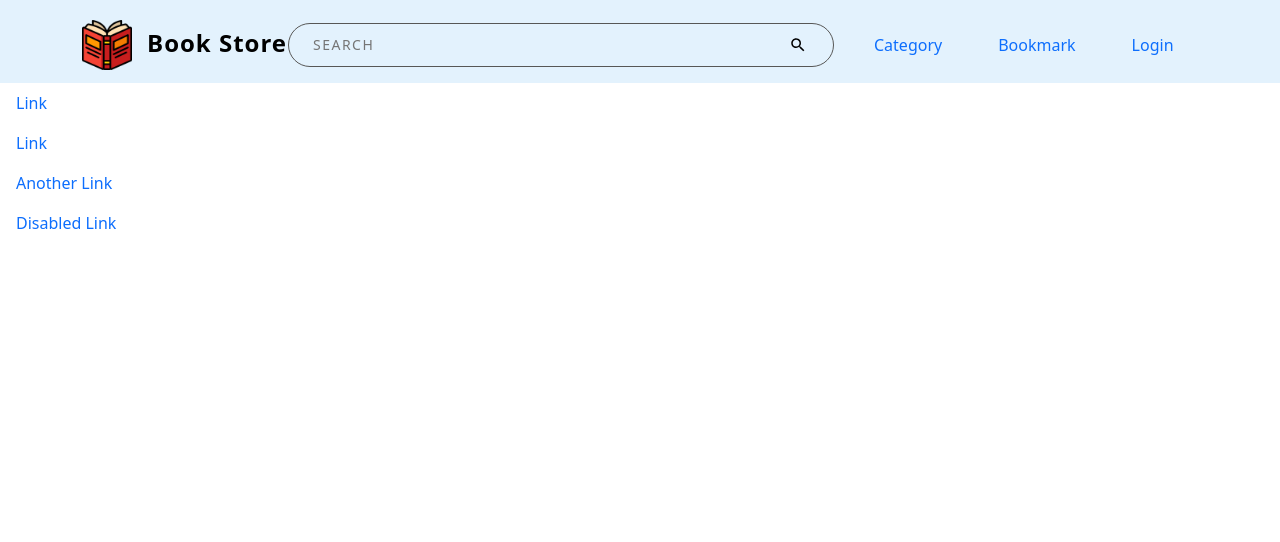
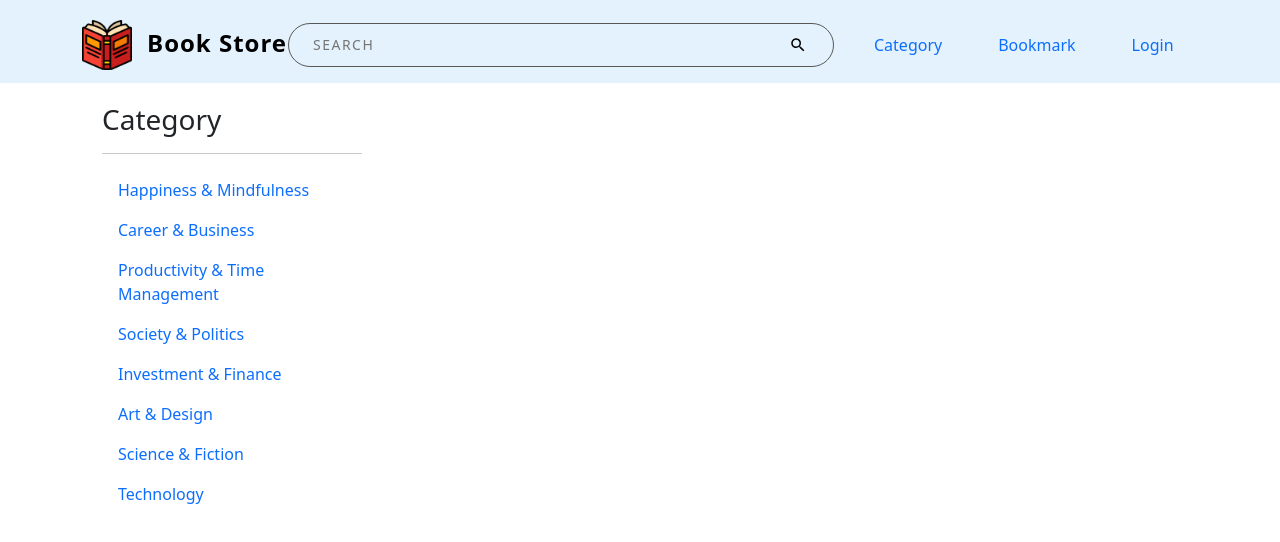
Before and after one commit to biandamara/book-store, a React (Create React App) app: page /category in a window 1280 px wide. Shown: the top 542 px of the page. Built offline with nearby package versions, Linux system fonts and the light colour scheme.

Commit message:
add category side bar menu

```diff
--- /dev/null
+++ b/src/Assets/Styles/CategoryMenus.module.css
@@ -0,0 +1,12 @@
+.container {
+  width: 300px;
+  padding: 20px;
+}
+
+.title {
+}
+
+.card {
+  /* padding-top: 20px; */
+  /* border: 1px solid; */
+}
--- a/src/Components/CategoryMenus.js
+++ b/src/Components/CategoryMenus.js
@@ -1,34 +1,78 @@
 import React from "react";
 import { Nav, NavItem, NavLink } from "reactstrap";
+
+// import styles
+import css from "../Assets/Styles/CategoryMenus.module.css";
 
 function CategoryMenus() {
   return (
     <>
+      <div className="container">
         {/* side navagation start */}
-      <div>
+        <div className={css.container}>
+          <div className="text-left">
+            <h3>Category</h3>
+            <hr />
+          </div>
+
+          <div className={`justify-content-start ${css.card}`}>
             {/* navigation bar start */}
-        <Nav vertical>
-          {/* navigation menu start */}
+            <Nav className="row text-left" vertical>
+              {/* navigation item start */}
               <NavItem>
-            <NavLink href="#">Link</NavLink>
+                <NavLink className="col" href="#">
+                  Happiness & Mindfulness
+                </NavLink>
               </NavItem>
 
               <NavItem>
-            <NavLink href="#">Link</NavLink>
+                <NavLink className="col" href="#">
+                  Career & Business
+                </NavLink>
               </NavItem>
 
               <NavItem>
-            <NavLink href="#">Another Link</NavLink>
+                <NavLink className="col" href="#">
+                  Productivity & Time Management
+                </NavLink>
               </NavItem>
 
               <NavItem>
-            <NavLink href="#">Disabled Link</NavLink>
+                <NavLink className="col" href="#">
+                  Society & Politics
+                </NavLink>
               </NavItem>
-          {/* navigation menu end */}
+
+              <NavItem>
+                <NavLink className="col" href="#">
+                  Investment & Finance
+                </NavLink>
+              </NavItem>
+
+              <NavItem>
+                <NavLink className="col" href="#">
+                  Art & Design
+                </NavLink>
+              </NavItem>
+
+              <NavItem>
+                <NavLink className="col" href="#">
+                  Science & Fiction
+                </NavLink>
+              </NavItem>
+
+              <NavItem>
+                <NavLink className="col" href="#">
+                  Technology
+                </NavLink>
+              </NavItem>
+              {/* navigation item end */}
             </Nav>
             {/* navigation bar end */}
           </div>
           {/* side navagation end */}
+        </div>
+      </div>
     </>
   );
 }
```
Lines whose indentation alone changed are shown as unchanged.
